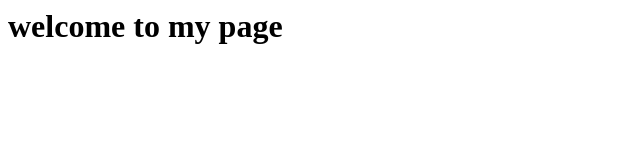
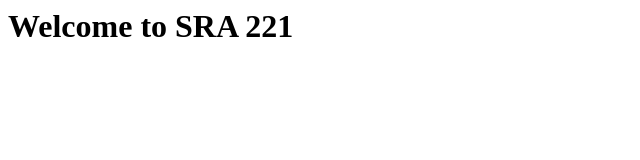
Before and after one commit to Mct5330/mct5330.github.io, a plain HTML site: page index.html in a window 1280 px wide. Shown: the whole page, without its empty margins (0-640 px from the left). Drawn offline with Linux system fonts and the light colour scheme.

Commit message:
Update index.html

```diff
--- a/index.html
+++ b/index.html
@@ -1,7 +1,7 @@
 <html>
 <head><title> Mct5330 homepage </title></head>
 <body>
-<h1> welcome to my page </h1>
+<h1> Welcome to SRA 221 </h1>
 
 </body>
 </html>
```
